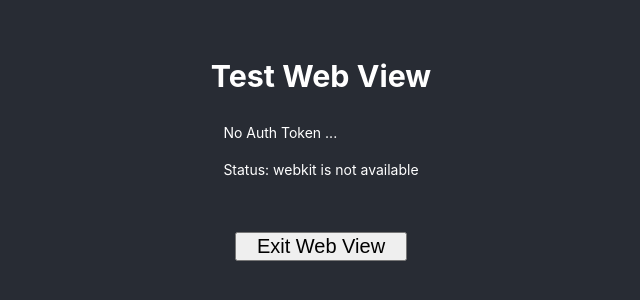
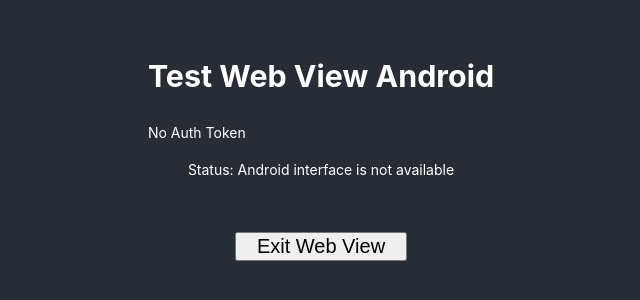
Before and after one commit to abhilasha007/abhsaini-webview-test, a React (Create React App) app: page /android in a window 1280 px wide. Shown: the part 246-546 px from the top of the page, without its empty margins (319-959 px from the left). Built offline with nearby package versions, Linux system fonts and the light colour scheme.

Commit message:
android webview

```diff
--- a/package.json
+++ b/package.json
@@ -8,6 +8,7 @@
     "@testing-library/user-event": "^13.5.0",
     "react": "^18.3.1",
     "react-dom": "^18.3.1",
+    "react-router-dom": "^6.24.1",
     "react-scripts": "5.0.1",
     "web-vitals": "^2.1.4"
   },
--- a/src/App.js
+++ b/src/App.js
@@ -1,105 +1,23 @@
-import React, { useEffect, useState } from 'react';
+import React from 'react';
 import './App.css';
+import WebViewIOS from './WebViewIOS.js';
+import WebViewAndroid from './WebViewAndroid.js';
+import { BrowserRouter as Router, Route, Routes, Navigate } from "react-router-dom";
 
 function App() {
   return (
     <div className="App">
       <header className="App-header">
-        <h3>Test Web View</h3>
-        <WebView />
+      <Router>
+      <Routes>
+        <Route path="/android" element={<WebViewAndroid />} />
+        <Route path="/ios" element={<WebViewIOS />} />
+        <Route path="*" element={<Navigate to="/ios" />} />
+      </Routes>
+    </Router>
       </header>
     </div>
   );
 }
 
-function WebView() {
-  const [text, setText] = useState("");
-  const [token, setToken] = useState("");
-
-  const postMessageToNativePageLoadComplete = () => {
-    const webkit = window.webkit;
-
-    if (!webkit) {
-      setText("webkit is not available");
-    } else if (!webkit.messageHandlers) {
-      setText("webkit.messageHandlers is not available");
-    } else if (!webkit.messageHandlers.PageLoadCompleted) {
-      setText("webkit.messageHandlers.PageLoadCompleted is not available");
-    } else {
-      webkit.messageHandlers.PageLoadCompleted.postMessage({ UUID: "12345"});
-      setText("message posted from PageLoadCompleted");
-    }
-  };
-
-  const postMessageToNativeGetAuthToken = () => {
-    const webkit = window.webkit;
-
-    if (!webkit) {
-      setText("webkit is not available");
-    } else if (!webkit.messageHandlers) {
-      setText("webkit.messageHandlers is not available");
-    } else if (!webkit.messageHandlers.AuthToken) {
-      setText("webkit.messageHandlers.AuthToken is not available");
-    } else {
-      webkit.messageHandlers.AuthToken.postMessage({
-        UUID: "12345",
-        callbackId: "1720344291577-1000"
-      });
-      setText("message posted from AuthToken");
-    }
-  };
-
-  const exitWebView = () => {
-    const webkit = window.webkit;
-
-    if (!webkit) {
-      setText("webkit is not available");
-    } else if (!webkit.messageHandlers) {
-      setText("webkit.messageHandlers is not available");
-    } else if (!webkit.messageHandlers.ExitWebView) {
-      setText("webkit.messageHandlers.ExitWebView is not available");
-    } else {
-      webkit.messageHandlers.ExitWebView.postMessage({ UUID: "12345" });
-      setText("message posted from ExitWebView");
-    }
-  };
-
-  // Message from iOS (mobile)
-  function authToken(token) {
-    setToken(token);
-    postMessageToNativePageLoadComplete()
-  }
-
-  useEffect(() => {
-    // Sending message to mobile
-    postMessageToNativeGetAuthToken()
-
-    // Listener For getting message from mobile
-    window.authToken = authToken;
-  }, []);
-
-  return (
-    <div>
-      {/*
-      <button onClick={postMessageToNativeGetAuthToken} style={{ marginBottom: 20, paddingLeft: 20, paddingRight: 20 }}>
-        <h2>Get Auth Token</h2>
-      </button>
-      */}
-
-      <div style={{ display: 'flex', alignItems: 'center', marginBottom: 20 }}>
-        <div style={{ fontSize: '14px' }}>
-          {token.length > 0 ? "Auth Token : " : "No Auth Token"}  {token.substring(0, 50) + "..."}</div>
-      </div>
-
-      <div style={{ marginBottom: 50, fontSize: '14px' }}>
-        Status: {text}
-      </div>
-
-      <button onClick={exitWebView} style={{ marginBottom: 20, paddingLeft: 20, paddingRight: 20 }}>
-        <div style={{fontSize: '20px' }}>Exit Web View</div>
-      </button>
-    </div>
-  );
-}
-
 export default App;
--- /dev/null
+++ b/src/WebViewAndroid.js
@@ -0,0 +1,71 @@
+import React, { useState, useEffect } from "react";
+
+function WebViewAndroid() {
+  const [text, setText] = useState("");
+  const [token, setToken] = useState("");
+
+  const getToken = () => {
+    if (!window.Android) {
+      setText("Android interface is not available");
+    } else {
+      window.Android.getToken("12345");
+      setText("message posted to native from AuthToken");
+    }
+  };
+
+  const pageLoadComplete = () => {
+    if (!window.Android) {
+      setText("Android interface is not available");
+    } else {
+      window.Android.pageLoadCompleted("12345");
+      setText("message posted to native from pageLoadCompleted");
+    }
+  };
+
+  const exitWebView = () => {
+    if (!window.Android) {
+      setText("Android interface is not available");
+    } else {
+      window.Android.exitWebView("12345");
+      setText("message posted to native from exitWebView");
+    }
+  };
+
+  // Message from Android (mobile)
+  function authToken(token) {
+    setToken(token);
+    pageLoadComplete();
+  }
+
+  useEffect(() => {
+    // Sending message to mobile
+    getToken();
+
+    // Listener For getting message from mobile
+    window.authToken = authToken;
+  });
+
+  return (
+    <div>
+      <h3>Test Web View Android</h3>
+      <div style={{ display: "flex", alignItems: "center", marginBottom: 20 }}>
+        <div style={{ fontSize: "14px" }}>
+          {token.length > 0
+            ? `Auth Token : ${token.substring(0, 50) + "..."}`
+            : "No Auth Token"}
+        </div>
+      </div>
+
+      <div style={{ marginBottom: 50, fontSize: "14px" }}>Status: {text}</div>
+
+      <button
+        onClick={exitWebView}
+        style={{ marginBottom: 20, paddingLeft: 20, paddingRight: 20 }}
+      >
+        <div style={{ fontSize: "20px" }}>Exit Web View</div>
+      </button>
+    </div>
+  );
+}
+
+export default WebViewAndroid;
--- /dev/null
+++ b/src/WebViewIOS.js
@@ -0,0 +1,98 @@
+import React, { useEffect, useState } from "react";
+
+function WebViewIOS() {
+  const [text, setText] = useState("");
+  const [token, setToken] = useState("");
+
+  const postMessageToNativePageLoadComplete = () => {
+    const webkit = window.webkit;
+
+    if (!webkit) {
+      setText("webkit is not available");
+    } else if (!webkit.messageHandlers) {
+      setText("webkit.messageHandlers is not available");
+    } else if (!webkit.messageHandlers.PageLoadCompleted) {
+      setText("webkit.messageHandlers.PageLoadCompleted is not available");
+    } else {
+      webkit.messageHandlers.PageLoadCompleted.postMessage({ UUID: "12345" });
+      setText("message posted from PageLoadCompleted");
+    }
+  };
+
+  const postMessageToNativeGetAuthToken = () => {
+    const webkit = window.webkit;
+
+    if (!webkit) {
+      setText("webkit is not available");
+    } else if (!webkit.messageHandlers) {
+      setText("webkit.messageHandlers is not available");
+    } else if (!webkit.messageHandlers.AuthToken) {
+      setText("webkit.messageHandlers.AuthToken is not available");
+    } else {
+      webkit.messageHandlers.AuthToken.postMessage({
+        UUID: "12345",
+        callbackId: "1720344291577-1000",
+      });
+      setText("message posted from AuthToken");
+    }
+  };
+
+  const exitWebView = () => {
+    const webkit = window.webkit;
+
+    if (!webkit) {
+      setText("webkit is not available");
+    } else if (!webkit.messageHandlers) {
+      setText("webkit.messageHandlers is not available");
+    } else if (!webkit.messageHandlers.ExitWebView) {
+      setText("webkit.messageHandlers.ExitWebView is not available");
+    } else {
+      webkit.messageHandlers.ExitWebView.postMessage({ UUID: "12345" });
+      setText("message posted from ExitWebView");
+    }
+  };
+
+  // Message from iOS (mobile)
+  function authToken(token) {
+    setToken(token);
+    postMessageToNativePageLoadComplete();
+  }
+
+  useEffect(() => {
+    // Sending message to mobile
+    postMessageToNativeGetAuthToken();
+
+    // Listener For getting message from mobile
+    window.authToken = authToken;
+  });
+
+  return (
+    <div>
+      <h3>Test Web View iOS</h3>
+      {/*
+        <button onClick={postMessageToNativeGetAuthToken} style={{ marginBottom: 20, paddingLeft: 20, paddingRight: 20 }}>
+          <h2>Get Auth Token</h2>
+        </button>
+        */}
+
+      <div style={{ display: "flex", alignItems: "center", marginBottom: 20 }}>
+        <div style={{ fontSize: "14px" }}>
+          {token.length > 0
+            ? `Auth Token : ${token.substring(0, 50) + "..."}`
+            : "No Auth Token"}
+        </div>
+      </div>
+
+      <div style={{ marginBottom: 50, fontSize: "14px" }}>Status: {text}</div>
+
+      <button
+        onClick={exitWebView}
+        style={{ marginBottom: 20, paddingLeft: 20, paddingRight: 20 }}
+      >
+        <div style={{ fontSize: "20px" }}>Exit Web View</div>
+      </button>
+    </div>
+  );
+}
+
+export default WebViewIOS;
```
Also changed, not shown: 1 other file (tests, documents, lock files or other folders).
